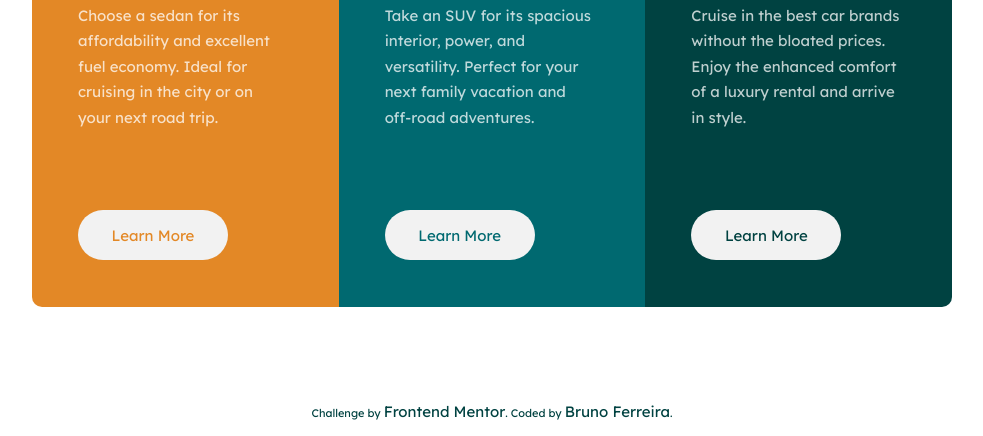
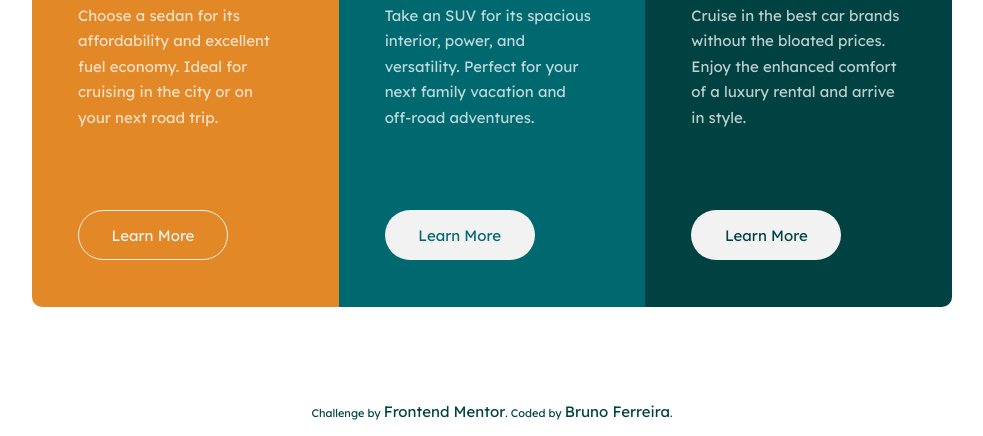
Before and after one commit to BrunoFerreira10/3-column-preview-card, a plain HTML site: page index.html in a window 1280 px wide. In both pictures the pointer is over the link 301 px from the left and 599 px from the top of the page. Shown: the part 364-800 px from the top of the page, without its empty margins (148-1131 px from the left). Drawn offline with Linux system fonts and the light colour scheme.

Commit message:
Added hover effect on links.

```diff
--- a/assets/css/styles.css
+++ b/assets/css/styles.css
@@ -78,6 +78,13 @@ body {
   text-decoration: none;
 }
 
+.pc-card a:hover {
+  border: 1px solid #f2f2f2;
+
+  color: #f2f2f2;
+  background-color: transparent;
+}
+
 .pc-sedans {
   background-color: #e38826;
 }
```
